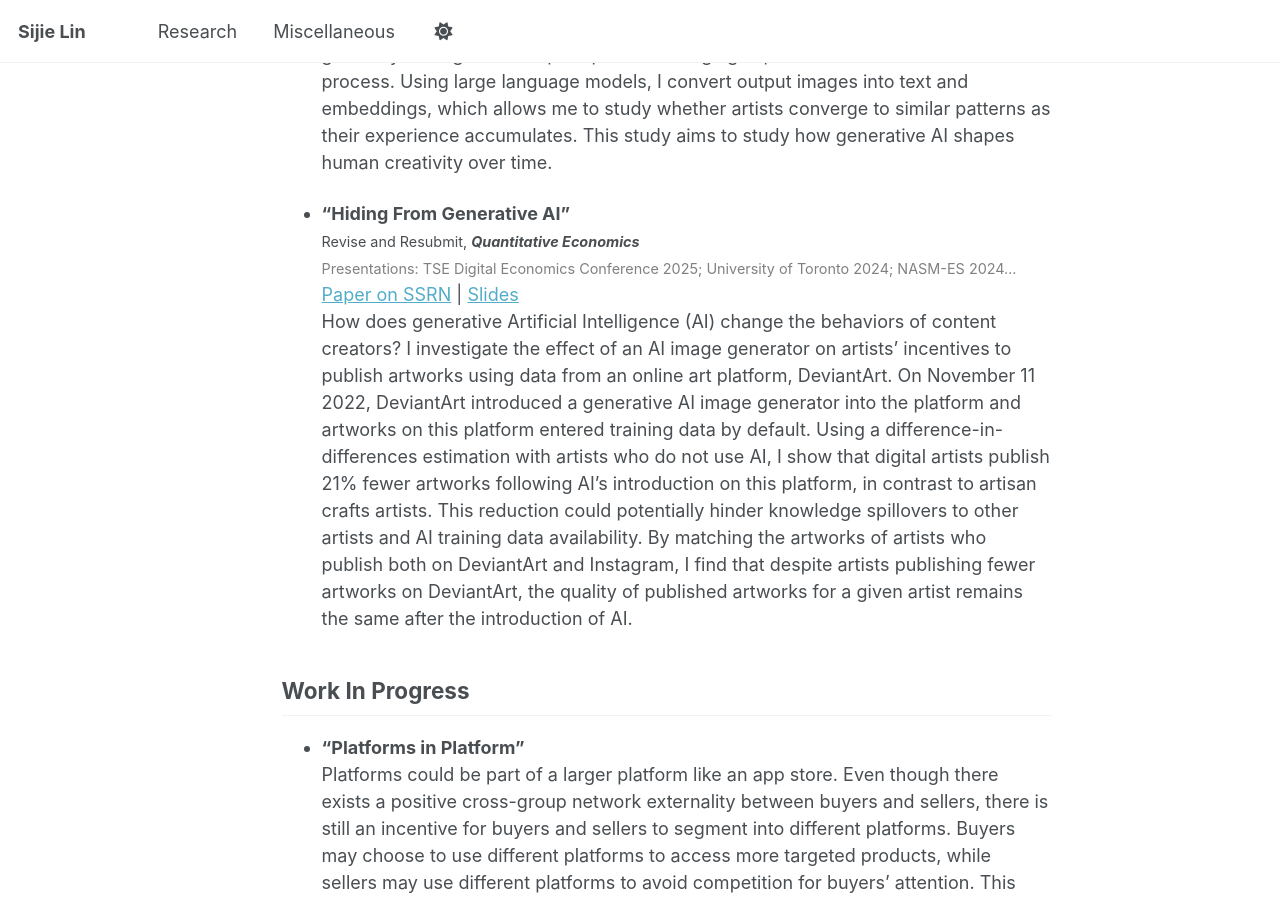
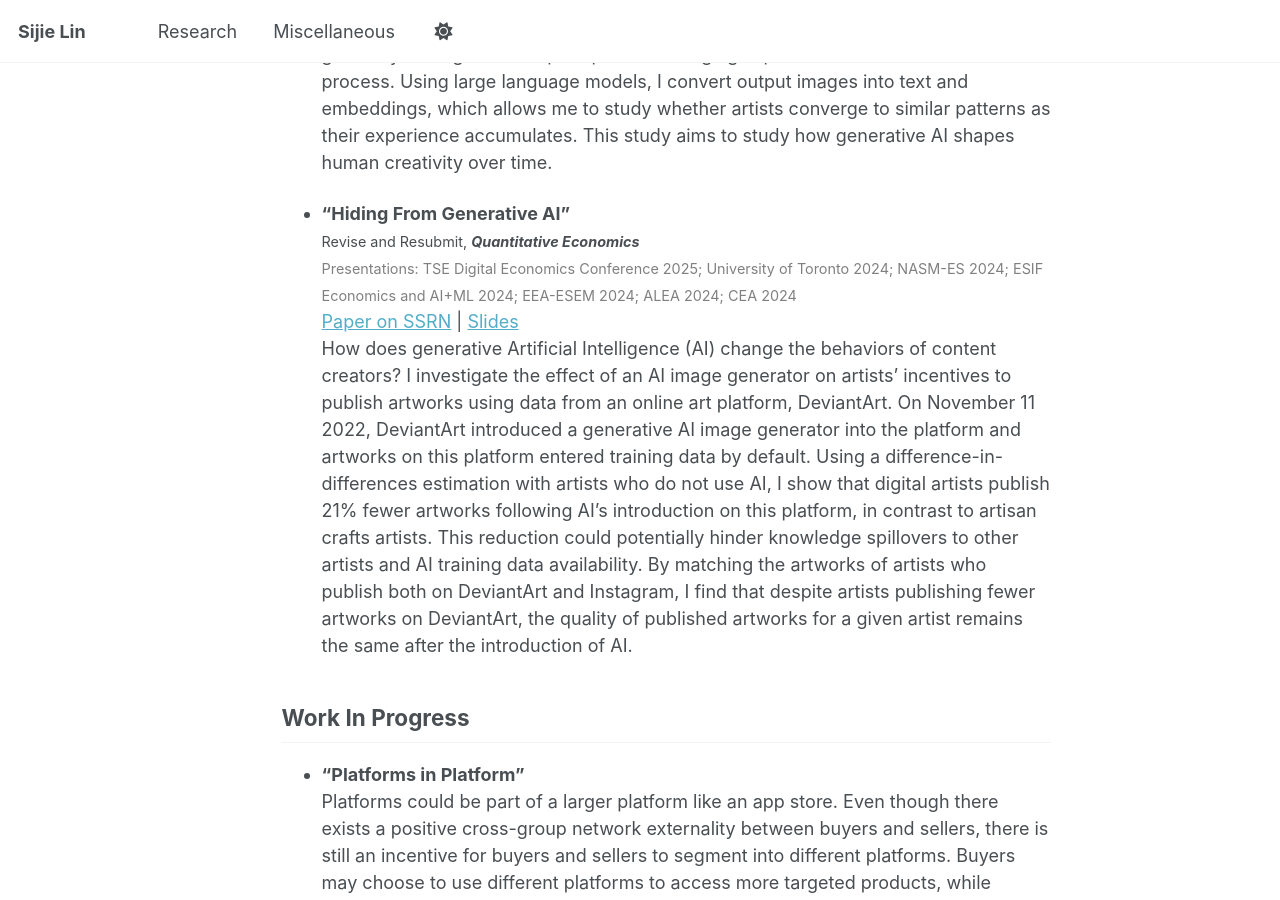
Before and after one commit to sijielin/sijielin.github.io, a Jekyll site: the page built from _pages/research.md, in a window 1280 px wide and 900 px high, scrolled down 445 px. Built offline with Jekyll 4.4.1, drawn with Linux system fonts in a browser that asks for light colours.

Commit message:
Update research.md

```diff
--- a/_pages/research.md
+++ b/_pages/research.md
@@ -13,7 +13,7 @@
 
 - **"Hiding From Generative AI"**
   <span style="font-size: 0.8em;">Revise and Resubmit, <span style="font-weight: bold; font-style: italic;">Quantitative Economics</span></span>
-  <span style="font-size: 0.8em; color: gray;">Presentations: TSE Digital Economics Conference 2025; University of Toronto 2024; NASM-ES 2024...</span>
+  <span style="font-size: 0.8em; color: gray;">Presentations: TSE Digital Economics Conference 2025; University of Toronto 2024; NASM-ES 2024; ESIF Economics and AI+ML 2024; EEA-ESEM 2024; ALEA 2024; CEA 2024 </span>
   [Paper on SSRN](https://papers.ssrn.com/sol3/papers.cfm?abstract_id=4793782) | [Slides](https://sijielin.github.io/files/DA_slides.pdf)
   How does generative Artificial Intelligence (AI) change the behaviors of content creators? I investigate the effect of an AI image generator on artists’ incentives to publish artworks using data from an online art platform, DeviantArt. On November 11 2022, DeviantArt introduced a generative AI image generator into the platform and artworks on this platform entered training data by default. Using a difference-in-differences estimation with artists who do not use AI, I show that digital artists publish 21% fewer artworks following AI’s introduction on this platform, in contrast to artisan crafts artists. This reduction could potentially hinder knowledge spillovers to other artists and AI training data availability. By matching the artworks of artists who publish both on DeviantArt and Instagram, I find that despite artists publishing fewer artworks on DeviantArt, the quality of published artworks for a given artist remains the same after the introduction of AI.
 
```
